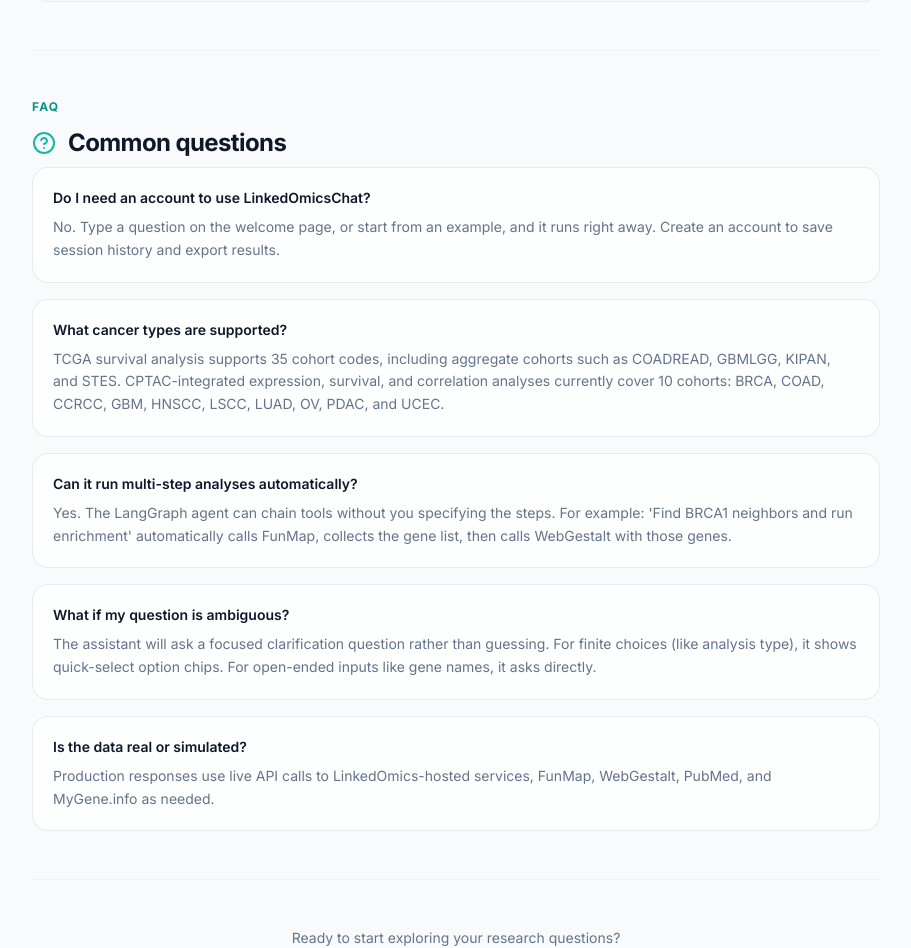
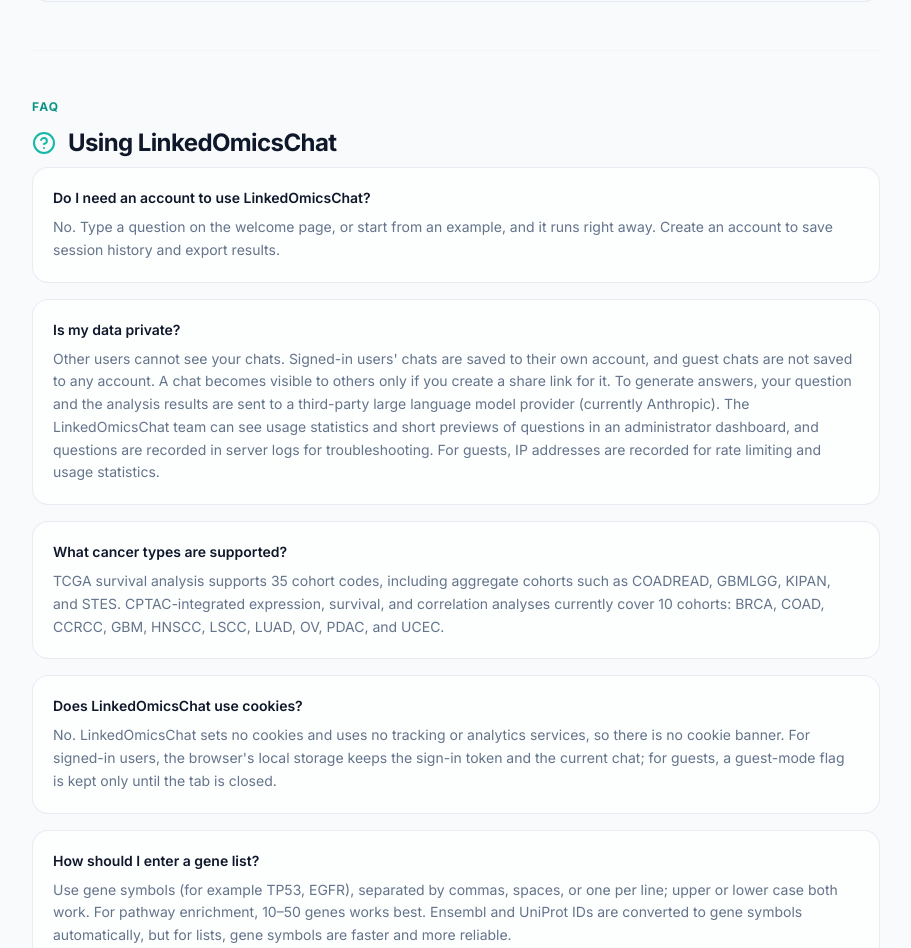
Before and after one commit to bzhanglab/LinkedOmicsChat, a Next.js app in the folder frontend/: page /docs in a window 1280 px wide. Shown: the part 4744-5692 px from the top of the page, without its empty margins (184-1095 px from the left). Built offline with nearby package versions, Linux system fonts and the light colour scheme; no server answers.

Commit message:
Add docs FAQs on data privacy, cookies, and gene-list format, retitle the FAQ section, and note on the register page that an account is optional

```diff
--- a/frontend/app/docs/page.tsx
+++ b/frontend/app/docs/page.tsx
@@ -214,8 +214,20 @@ const FAQS = [
         a: "No. Type a question on the welcome page, or start from an example, and it runs right away. Create an account to save session history and export results.",
     },
     {
+        q: "Is my data private?",
+        a: "Other users cannot see your chats. Signed-in users' chats are saved to their own account, and guest chats are not saved to any account. A chat becomes visible to others only if you create a share link for it. To generate answers, your question and the analysis results are sent to a third-party large language model provider (currently Anthropic). The LinkedOmicsChat team can see usage statistics and short previews of questions in an administrator dashboard, and questions are recorded in server logs for troubleshooting. For guests, IP addresses are recorded for rate limiting and usage statistics.",
+    },
+    {
         q: "What cancer types are supported?",
         a: "TCGA survival analysis supports 35 cohort codes, including aggregate cohorts such as COADREAD, GBMLGG, KIPAN, and STES. CPTAC-integrated expression, survival, and correlation analyses currently cover 10 cohorts: BRCA, COAD, CCRCC, GBM, HNSCC, LSCC, LUAD, OV, PDAC, and UCEC.",
+    },
+    {
+        q: "Does LinkedOmicsChat use cookies?",
+        a: "No. LinkedOmicsChat sets no cookies and uses no tracking or analytics services, so there is no cookie banner. For signed-in users, the browser's local storage keeps the sign-in token and the current chat; for guests, a guest-mode flag is kept only until the tab is closed.",
+    },
+    {
+        q: "How should I enter a gene list?",
+        a: "Use gene symbols (for example TP53, EGFR), separated by commas, spaces, or one per line; upper or lower case both work. For pathway enrichment, 10–50 genes works best. Ensembl and UniProt IDs are converted to gene symbols automatically, but for lists, gene symbols are faster and more reliable.",
     },
     {
         q: "Can it run multi-step analyses automatically?",
@@ -416,7 +428,7 @@ export default function DocsPage() {
                 {/* FAQ */}
                 <section id="faq">
                     <SectionLabel>FAQ</SectionLabel>
-                    <SectionTitle icon={<HelpCircle className="w-6 h-6" />}>Common questions</SectionTitle>
+                    <SectionTitle icon={<HelpCircle className="w-6 h-6" />}>Using LinkedOmicsChat</SectionTitle>
 
                     <div className="space-y-4">
                         {FAQS.map((faq) => (
--- a/frontend/app/register/page.tsx
+++ b/frontend/app/register/page.tsx
@@ -72,6 +72,11 @@ export default function RegisterPage() {
                         <span className="text-slate-800 text-4xl font-bold tracking-tight">LinkedOmics<span className="text-teal-600">Chat</span></span>
                     </Link>
                     <p className="text-slate-500 text-sm">Create your account</p>
+                    <p className="text-slate-500 text-sm pt-2">
+                        An account is optional: you can{" "}
+                        <Link href="/welcome" className="text-teal-600 hover:text-teal-700 hover:underline font-medium">use LinkedOmicsChat without one</Link>.
+                        Signing up saves your chat history and lets you share results.
+                    </p>
                 </div>
 
                 {/* Glass card */}
```
